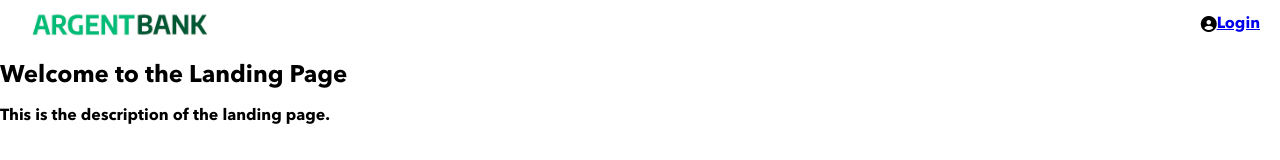
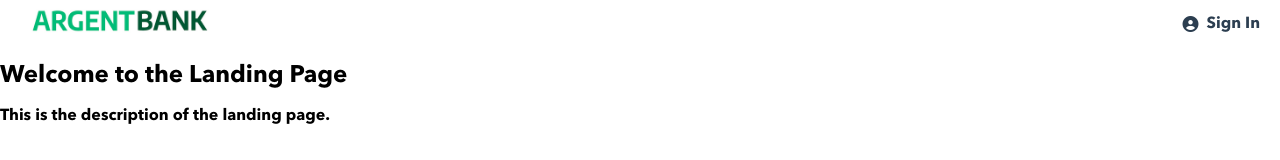
Before and after one commit to luisgarcia96/argent-bank, a React (Vite) app: page / in a window 1280 px wide. Shown: the top 160 px of the page. Built offline with nearby package versions, Linux system fonts and the light colour scheme.

Commit message:
Finish Header styling

```diff
--- a/src/layouts/Header/Header.module.scss
+++ b/src/layouts/Header/Header.module.scss
@@ -20,5 +20,13 @@
 		display: flex;
 		justify-content: center;
 		align-items: center;
+		gap: 0.5rem;
+		color: v.$blue-dark;
+		font-weight: v.$fw-bold;
+
+        a {
+            text-decoration: none;
+            color: inherit;
+        }
 	}
 }
--- a/src/layouts/Header/Header.tsx
+++ b/src/layouts/Header/Header.tsx
@@ -7,10 +7,13 @@ import styles from "./Header.module.scss";
 const Header: React.FC = () => {
 	return (
 		<header className={styles.header}>
-			<img className={styles.header__logo} src={Logo} alt="logo" />
+			<Link to="/">
+				<img className={styles.header__logo} src={Logo} alt="logo" />
+			</Link>
+
 			<div className={styles.header__signIn}>
 				<i className="fa-solid fa-circle-user"></i>
-				<a href="/login">Login</a>
+				<Link to="/login">Sign In</Link>
 			</div>
 		</header>
 	);
```
